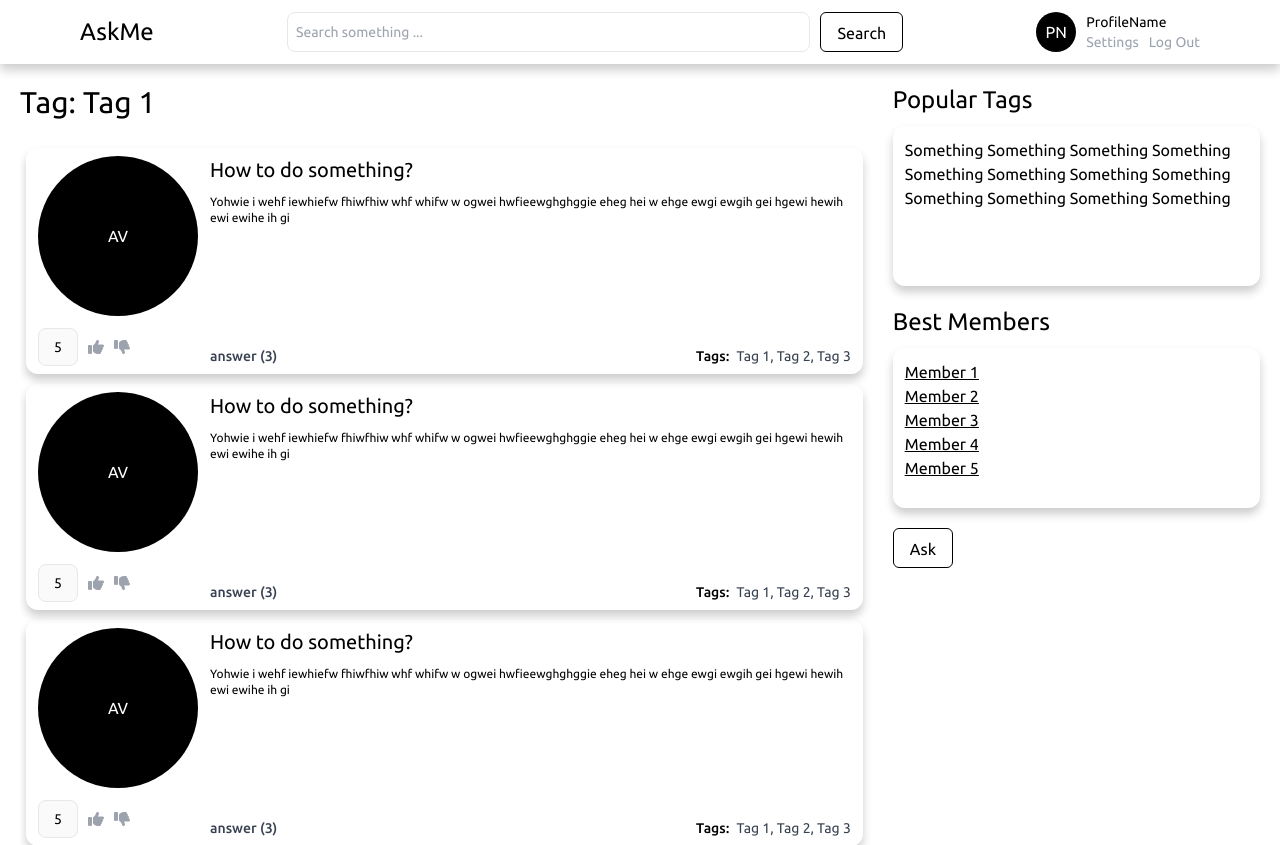
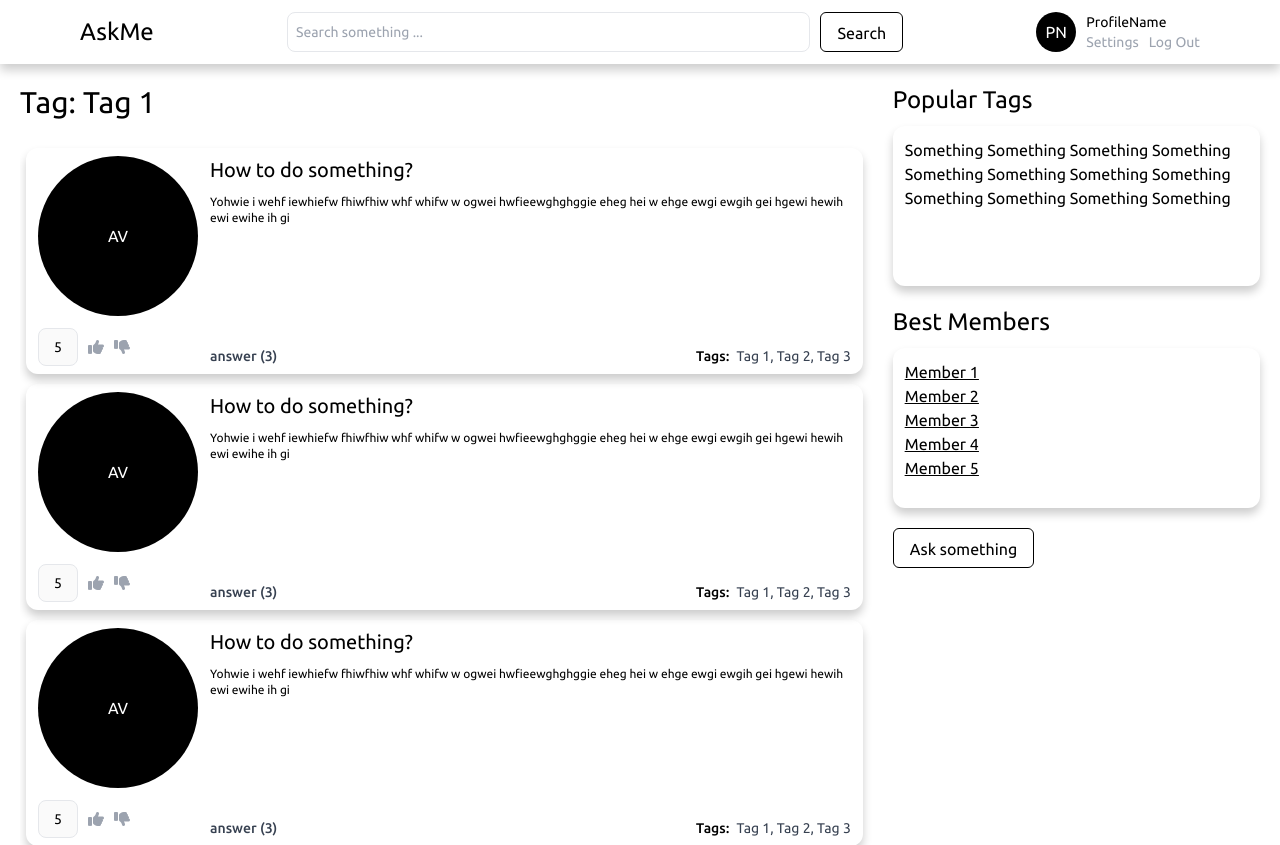
Before and after one commit to val3rkq/askme_mitioglo, a Python web app: template templates/tag.html in a window 1280 px wide. Shown: the top 845 px of the page. Run offline with Jinja, Linux system fonts and the light colour scheme; the template is opened without the code that fills it, so the values that code supplies are empty.

Commit message:
Ask btn renamed

```diff
--- a/templates/ask.html
+++ b/templates/ask.html
@@ -148,11 +148,6 @@
                             5</a></li>
                     </ul>
                 </div>
-
-                <!--Ask something  -->
-                <button
-                    class="h-10 rounded-md py-2 px-4 transition-custom bg-selected border border-primary hover:bg-primary hover:text-selected"
-                    type="button" onclick="location.href='./ask.html'">Ask</button>
             </div>
         </main>
 
--- a/templates/base.html
+++ b/templates/base.html
@@ -91,7 +91,7 @@
                 <!--Ask something  -->
                 <button
                     class="h-10 rounded-md py-2 px-4 transition-custom bg-selected border border-primary hover:bg-primary hover:text-selected"
-                    type="button" onclick="location.href='./ask.html'">Ask</button>
+                    type="button" onclick="location.href='./ask.html'">Ask something</button>
             </div>
         </main>
 
--- a/templates/index.html
+++ b/templates/index.html
@@ -359,7 +359,7 @@
                 <!--Ask something  -->
                 <button
                     class="h-10 rounded-md py-2 px-4 transition-custom bg-selected border border-primary hover:bg-primary hover:text-selected"
-                    type="button" onclick="location.href='./ask.html'">Ask</button>
+                    type="button" onclick="location.href='./ask.html'">Ask something</button>
             </div>
         </main>
 
--- a/templates/index_logged_in.html
+++ b/templates/index_logged_in.html
@@ -372,7 +372,7 @@
                 <!--Ask something  -->
                 <button
                     class="h-10 rounded-md py-2 px-4 transition-custom bg-selected border border-primary hover:bg-primary hover:text-selected"
-                    type="button" onclick="location.href='./ask.html'">Ask</button>
+                    type="button" onclick="location.href='./ask.html'">Ask something</button>
             </div>
         </main>
 
--- a/templates/question.html
+++ b/templates/question.html
@@ -319,7 +319,7 @@
                 <!--Ask something  -->
                 <button
                     class="h-10 rounded-md py-2 px-4 transition-custom bg-selected border border-primary hover:bg-primary hover:text-selected"
-                    type="button" onclick="location.href='./ask.html'">Ask</button>
+                    type="button" onclick="location.href='./ask.html'">Ask something</button>
             </div>
         </main>
 
--- a/templates/tag.html
+++ b/templates/tag.html
@@ -369,7 +369,7 @@
                 <!--Ask something  -->
                 <button
                     class="h-10 rounded-md py-2 px-4 transition-custom bg-selected border border-primary hover:bg-primary hover:text-selected"
-                    type="button" onclick="location.href='./ask.html'">Ask</button>
+                    type="button" onclick="location.href='./ask.html'">Ask something</button>
             </div>
         </main>
 
```
